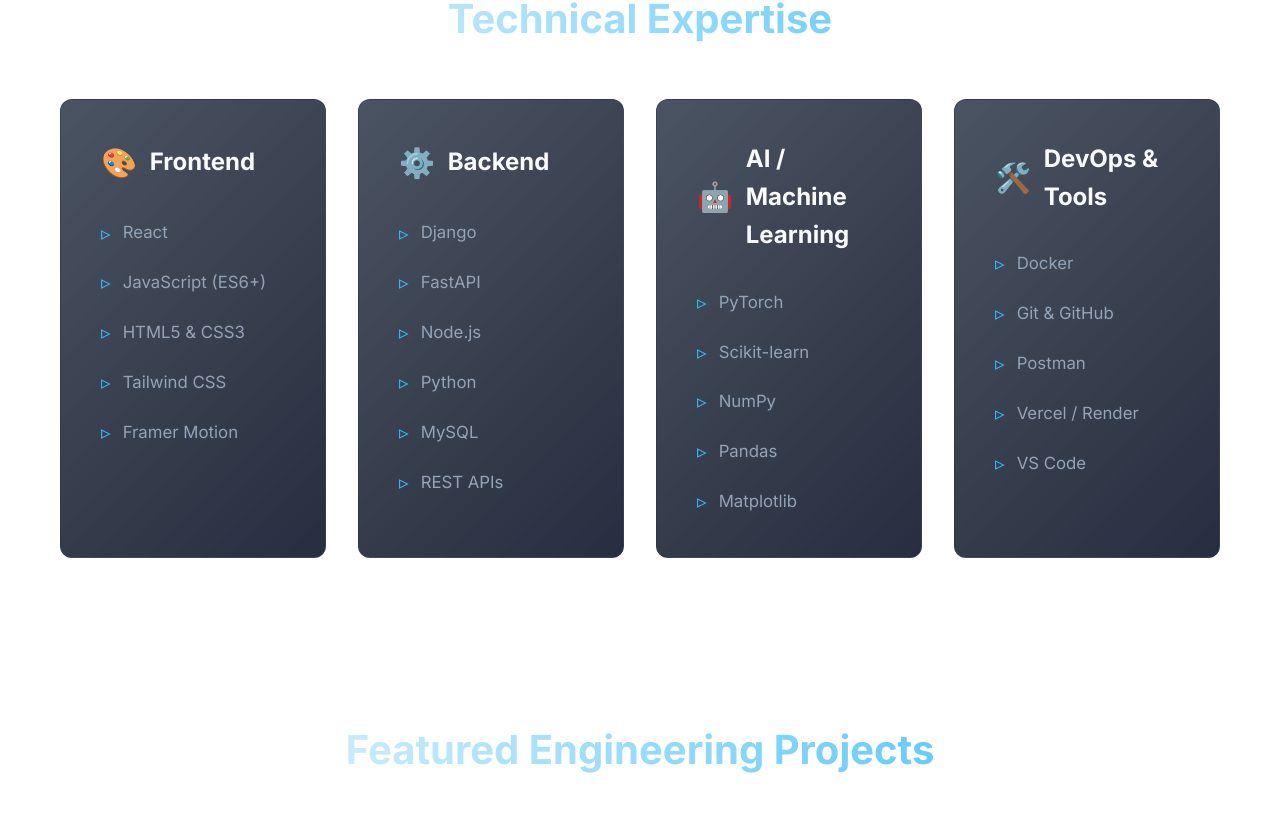
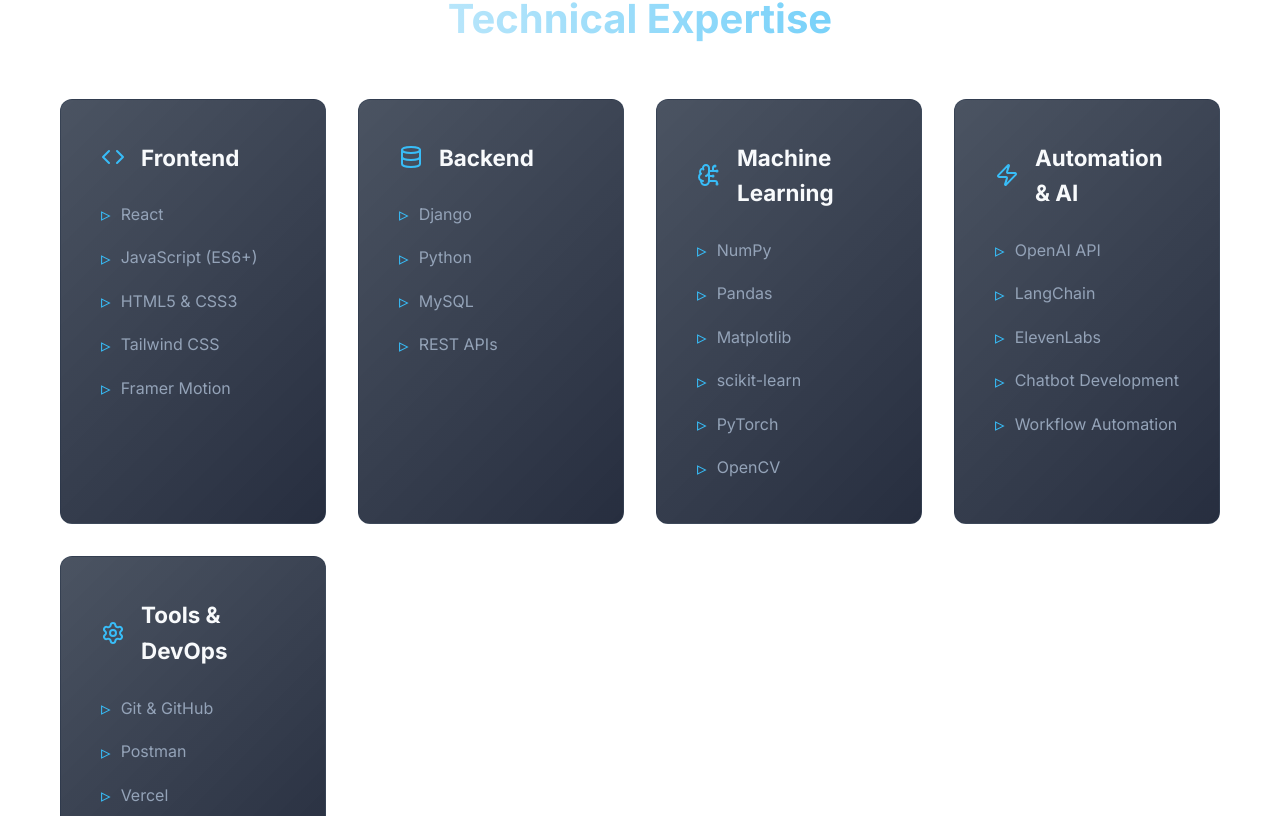
Before and after one commit to yousufabdullahnirob/portfolio, a React (Vite) app: page / in a window 1280 px wide. Shown: the part 1624-2440 px from the top of the page. Built offline with nearby package versions, Linux system fonts and the light colour scheme.

Commit message:
Update technical expertise and services sections

```diff
--- a/package.json
+++ b/package.json
@@ -13,6 +13,7 @@
     "@emailjs/browser": "^4.4.1",
     "@react-three/drei": "^10.7.7",
     "@react-three/fiber": "^9.5.0",
+    "lucide-react": "^0.577.0",
     "react": "^19.2.0",
     "react-dom": "^19.2.0",
     "react-router-dom": "^7.13.1",
--- a/src/components/Services.jsx
+++ b/src/components/Services.jsx
@@ -1,27 +1,28 @@
 import React from 'react';
+import { Monitor, BrainCircuit, Bot } from 'lucide-react';
 import './Services.css';
 
 const Services = () => {
     const services = [
         {
             title: "Web Application Development",
-            description: "Custom, high-performance web applications built with modern technologies like React, Next.js, and Node.js. Focused on scalability and user experience.",
-            icon: "💻"
+            description: "Custom web applications built with Django and React. Focused on scalability, REST APIs, and clean user experience.",
+            icon: <Monitor size={40} strokeWidth={1.5} />
         },
         {
-            title: "AI Automation & Workflows",
-            description: "Streamline your business processes with intelligent automation. Save time by automating repetitive tasks using tools like n8n and Zapier connected to AI.",
-            icon: "🤖"
+            title: "Machine Learning & Computer Vision",
+            description: "Building ML models using PyTorch and scikit-learn. Working with image processing and computer vision using OpenCV.",
+            icon: <BrainCircuit size={40} strokeWidth={1.5} />
         },
         {
-            title: "Chatbot Integration",
-            description: "Deploy smart AI chatbots that understand context and provide instant support to your customers, 24/7. Integrated seamlessly into your website.",
-            icon: "💬"
+            title: "AI & Chatbot Development",
+            description: "Building smart chatbots using OpenAI API and LangChain, integrated with ElevenLabs for voice capabilities.",
+            icon: <Bot size={40} strokeWidth={1.5} />
         }
     ];
 
     return (
-        <section className="section services" id="services">
+        <section className="section services reveal" id="services">
             <div className="container">
                 <h2 className="section-title">Engineering Focus Areas</h2>
                 <div className="services-grid">
--- a/src/components/Skills.css
+++ b/src/components/Skills.css
@@ -26,7 +26,7 @@
 }
 
 .skill-card::after {
-    content: '';
+  content: "";
   position: absolute;
   top: 0;
   left: 0;
@@ -42,35 +42,42 @@
   transform: scaleX(1);
 }
 
-.skill-category-title {
-    font-size: 1.5rem;
-    color: var(--text-primary);
-    margin-bottom: 2rem;
+.skill-card-header {
   display: flex;
   align-items: center;
-    gap: 0.8rem;
+  gap: 1rem;
+  margin-bottom: 1.5rem;
 }
 
-.category-icon {
-    font-size: 1.8rem;
+.skill-icon {
+  color: var(--accent-color);
+  display: flex;
+  align-items: center;
+  justify-content: center;
+}
+
+.skill-category-title {
+  font-size: 1.4rem;
+  color: var(--text-primary);
+  margin-bottom: 0;
 }
 
 .skill-list {
   display: flex;
   flex-direction: column;
-    gap: 1.2rem;
+  gap: 0.8rem;
 }
 
 .skill-item {
   color: var(--text-secondary);
-    font-size: 1.05rem;
+  font-size: 1rem;
   display: flex;
   align-items: center;
 }
 
 .skill-item::before {
-    content: '▹';
+  content: "▹";
   color: var(--accent-color);
-    margin-right: 12px;
+  margin-right: 10px;
   font-size: 1.2rem;
 }
--- a/src/components/Skills.jsx
+++ b/src/components/Skills.jsx
@@ -1,28 +1,53 @@
-import React from 'react';
-import './Skills.css';
+import React from "react";
+import { Code, Database, BrainCircuit, Zap, Settings } from "lucide-react";
+import "./Skills.css";
 
 const Skills = () => {
   const skillCategories = [
     {
       title: "Frontend",
-            icon: "🎨",
-            skills: ["React", "JavaScript (ES6+)", "HTML5 & CSS3", "Tailwind CSS", "Framer Motion"]
+      icon: <Code size={24} />,
+      skills: [
+        "React",
+        "JavaScript (ES6+)",
+        "HTML5 & CSS3",
+        "Tailwind CSS",
+        "Framer Motion",
+      ],
     },
     {
       title: "Backend",
-            icon: "⚙️",
-            skills: ["Django", "FastAPI", "Node.js", "Python", "MySQL", "REST APIs"]
+      icon: <Database size={24} />,
+      skills: ["Django", "Python", "MySQL", "REST APIs"],
     },
     {
-            title: "AI / Machine Learning",
-            icon: "🤖",
-            skills: ["PyTorch", "Scikit-learn", "NumPy", "Pandas", "Matplotlib"]
+      title: "Machine Learning",
+      icon: <BrainCircuit size={24} />,
+      skills: [
+        "NumPy",
+        "Pandas",
+        "Matplotlib",
+        "scikit-learn",
+        "PyTorch",
+        "OpenCV",
+      ],
     },
     {
-            title: "DevOps & Tools",
-            icon: "🛠️",
-            skills: ["Docker", "Git & GitHub", "Postman", "Vercel / Render", "VS Code"]
-        }
+      title: "Automation & AI",
+      icon: <Zap size={24} />,
+      skills: [
+        "OpenAI API",
+        "LangChain",
+        "ElevenLabs",
+        "Chatbot Development",
+        "Workflow Automation",
+      ],
+    },
+    {
+      title: "Tools & DevOps",
+      icon: <Settings size={24} />,
+      skills: ["Git & GitHub", "Postman", "Vercel", "VS Code"],
+    },
   ];
 
   return (
@@ -32,13 +57,15 @@
         <div className="skills-grid">
           {skillCategories.map((category, index) => (
             <div className="skill-card hover-glow" key={index}>
-                            <h3 className="skill-category-title">
-                                <span className="category-icon">{category.icon}</span>
-                                {category.title}
-                            </h3>
+              <div className="skill-card-header">
+                <span className="skill-icon">{category.icon}</span>
+                <h3 className="skill-category-title">{category.title}</h3>
+              </div>
               <ul className="skill-list">
                 {category.skills.map((skill, idx) => (
-                                    <li key={idx} className="skill-item">{skill}</li>
+                  <li key={idx} className="skill-item">
+                    {skill}
+                  </li>
                 ))}
               </ul>
             </div>
```
Also changed, not shown: 1 other file (tests, documents, lock files or other folders). Lines whose indentation alone changed are shown as unchanged.
